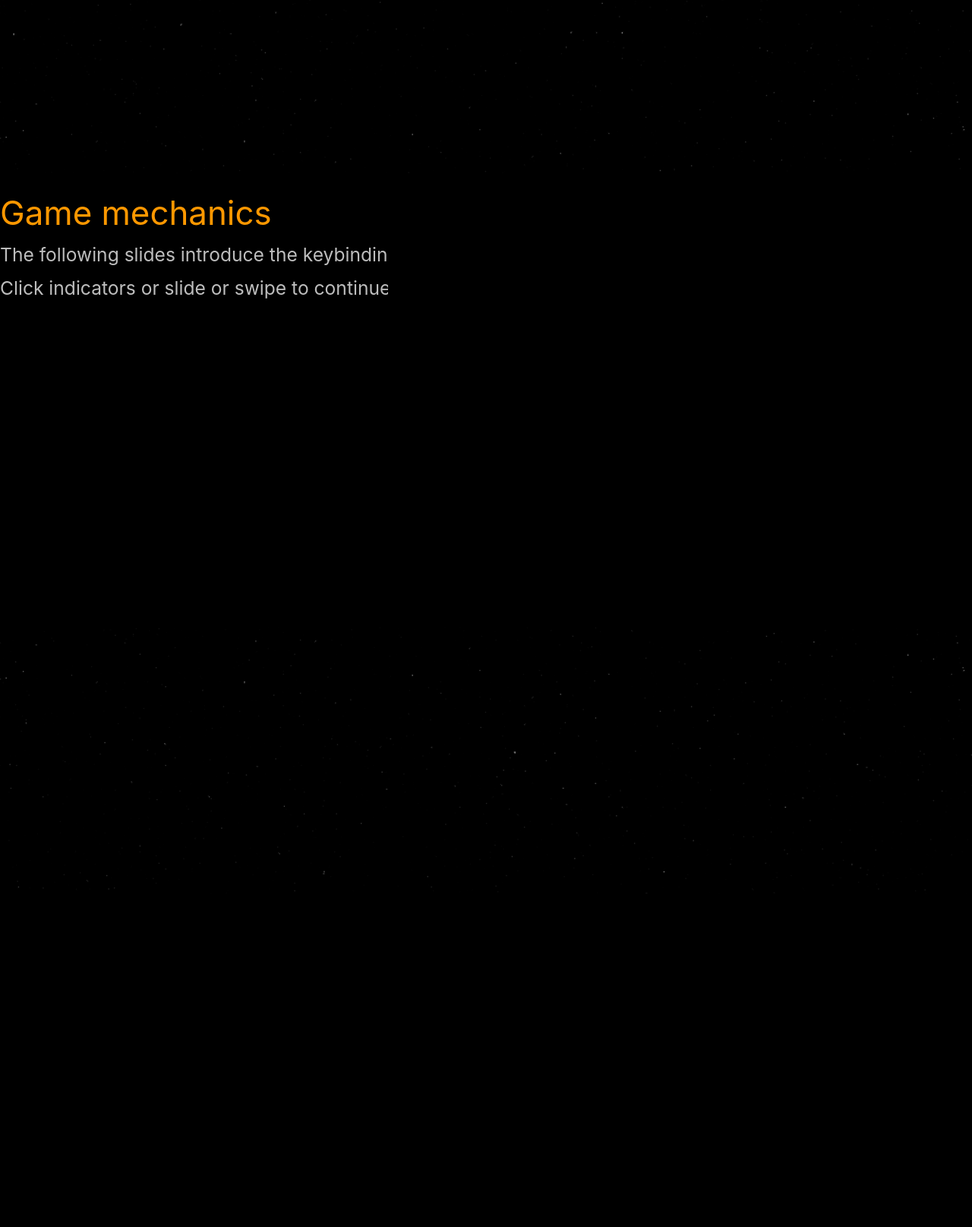
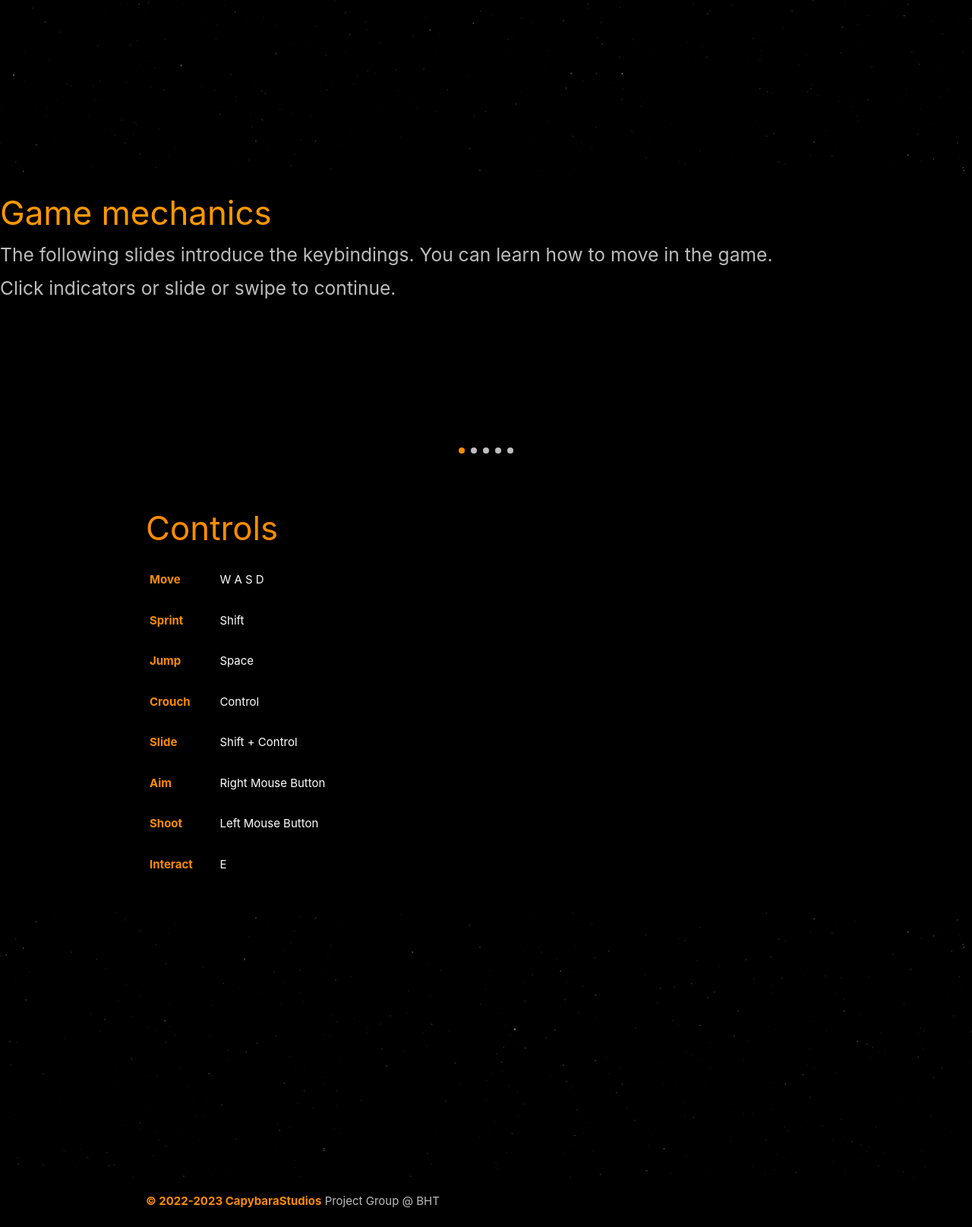
Before and after one commit to fnyrawr/uni_project_website, a Django app: page / in a window 1280 px wide. Shown: the part 2144-3759 px from the top of the page at 76% size. Before the commit the page ends 3320 px from the top, so only its background shows below. Run offline with Django 4.2, Linux system fonts and the light colour scheme.

Commit message:
added content to about page

```diff
--- a/Leaderboard/urls.py
+++ b/Leaderboard/urls.py
@@ -10,5 +10,4 @@
     path('api-auth/', include('rest_framework.urls', namespace='rest_framework')),
     path('show/', views.leaderboard_list, name='leaderboard-list'),
     path('delete/<int:pk>/', views.LeaderboardDeleteView.as_view(), name='leaderboard-delete'),
-    path('show/', views.leaderboard_list, name='leaderboard-charts'),
 ]
--- a/static/css/theming.css
+++ b/static/css/theming.css
@@ -43,6 +43,15 @@
 
 .dropdown-content li>span {
   background-color: #212121  !important;
+}
+
+.select-dropdown li.disabled, .select-dropdown li.disabled > span {
+  color: #BDBDBD !important;
+}
+
+.dropdown-content li:hover, .dropdown-content li.active {
+  background-color: #FB8C00 !important;
+  font-weight: bold;
 }
 
 .dropdown-content li>span.hover {
--- a/templates/about.html
+++ b/templates/about.html
@@ -121,7 +121,19 @@
         <div class="carousel-item middle-indicator grey-text text-lighten-1">
             <div class="left-align">
                 <h3 class="orange-text">Basic movement</h3>
-                <h5>Use WASD to move around. You can slide with shift. Jump with space.</h5>
+                <h5>Use WASD to move around. W to move forward. S to move backward. A to go left. D to go right.<br>Hold Shift to sprint.</h5>
+            </div>
+        </div>
+        <div class="carousel-item middle-indicator grey-text text-lighten-1">
+            <div class="left-align">
+                <h3 class="orange-text">Jumping, Crouching, Sliding</h3>
+                <h5>Use Space to jump. Crouching can be done with holding Control. You may not wake enemies when crouching around them. Slide with holding Shift and Control while moving.</h5>
+            </div>
+        </div>
+        <div class="carousel-item middle-indicator grey-text text-lighten-1">
+            <div class="left-align">
+                <h3 class="orange-text">Aim and Shoot</h3>
+                <h5>When holding a weapon you can use the right mouse button to aim a target and shoot with the left mouse button.</h5>
             </div>
         </div>
         <div class="carousel-item middle-indicator grey-text text-lighten-1">
@@ -138,7 +150,35 @@
                 <tbody>
                     <tr>
                         <td class="orange-text text-darken-1"><b>Move</b></td>
-                        <td>WASD Keys</td>
+                        <td>W A S D</td>
+                    </tr>
+                    <tr>
+                        <td class="orange-text text-darken-1"><b>Sprint</b></td>
+                        <td>Shift</td>
+                    </tr>
+                    <tr>
+                        <td class="orange-text text-darken-1"><b>Jump</b></td>
+                        <td>Space</td>
+                    </tr>
+                    <tr>
+                        <td class="orange-text text-darken-1"><b>Crouch</b></td>
+                        <td>Control</td>
+                    </tr>
+                    <tr>
+                        <td class="orange-text text-darken-1"><b>Slide</b></td>
+                        <td>Shift + Control</td>
+                    </tr>
+                    <tr>
+                        <td class="orange-text text-darken-1"><b>Aim</b></td>
+                        <td>Right Mouse Button</td>
+                    </tr>
+                    <tr>
+                        <td class="orange-text text-darken-1"><b>Shoot</b></td>
+                        <td>Left Mouse Button</td>
+                    </tr>
+                    <tr>
+                        <td class="orange-text text-darken-1"><b>Interact</b></td>
+                        <td>E</td>
                     </tr>
                 </tbody>
             </table>
--- a/templates/base.html
+++ b/templates/base.html
@@ -94,7 +94,6 @@
                                 <ul>
                                     <li><a class="waves-effect waves-light grey-text text-lighten-1" href="{% url 'blogpost-list' %}"><i class="material-icons orange-text text-darken-1">newspaper</i>Blog</a></li>
                                     <li><a class="waves-effect waves-light grey-text text-lighten-1" href="{% url 'leaderboard-list' %}"><i class="material-icons orange-text text-darken-1">view_list</i>Leaderboard</a></li>
-                                    <li><a class="waves-effect waves-light grey-text text-lighten-1" href="{% url 'leaderboard-charts' %}"><i class="material-icons orange-text text-darken-1">bar_chart</i>Leaderboard Charts</a></li>
                                 </ul>
                             </div>
                         </li>
```
Also changed, not shown: Leaderboard/templates/leaderboard-charts.html (deleted, +0 -10 lines).
